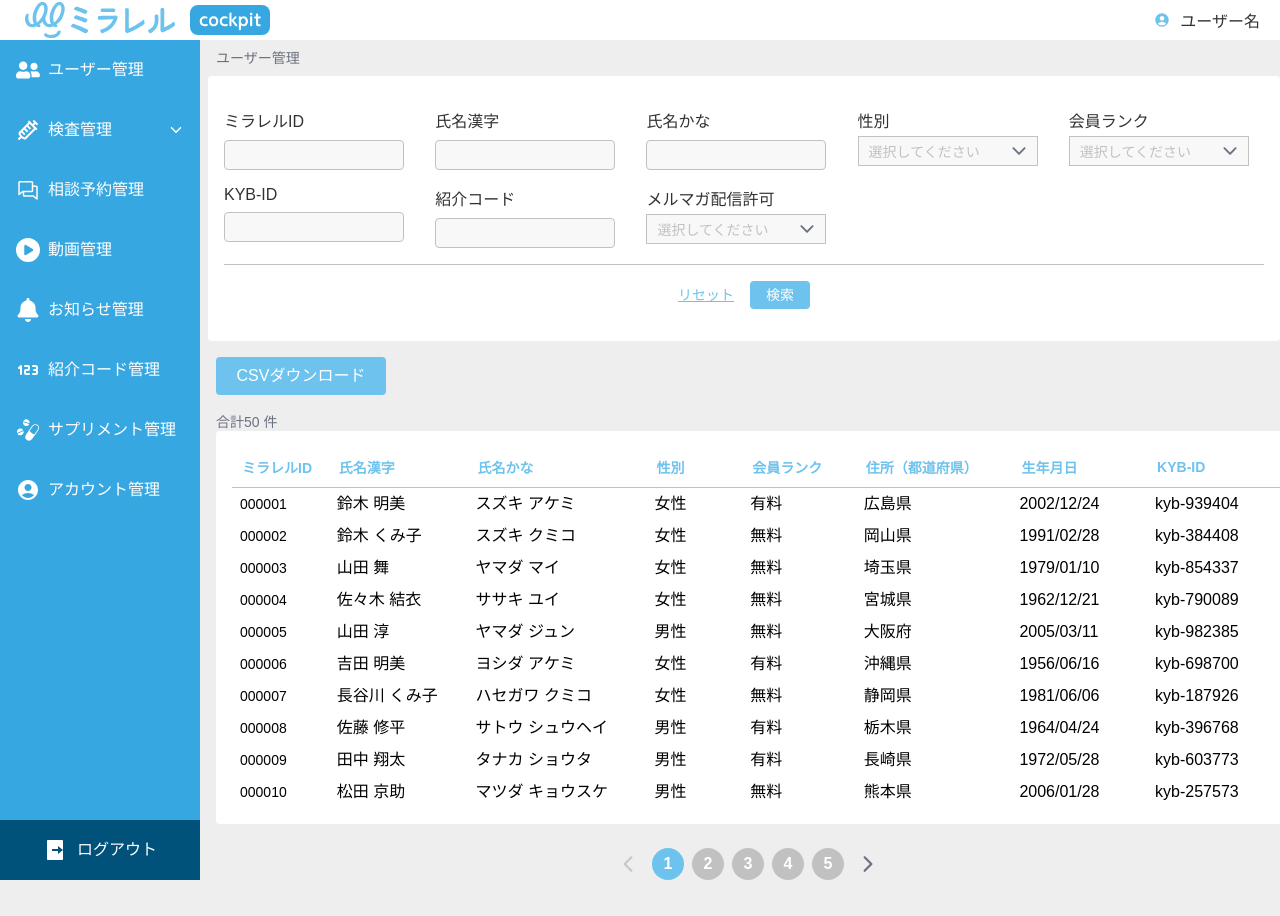
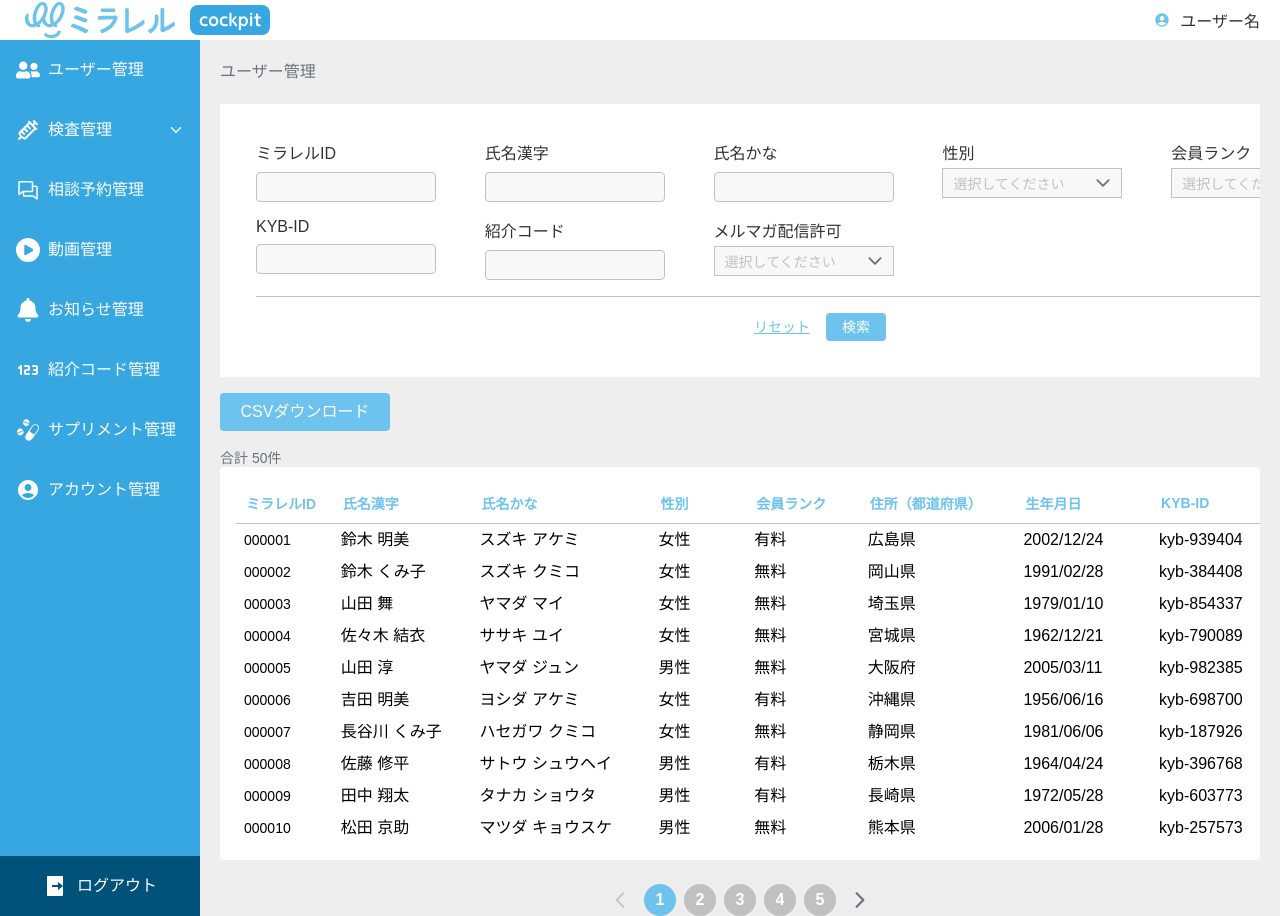
Before and after one commit to ymtakt/nextjs_sample, a Next.js app: page /user-management in a window 1280 px wide. Before the commit the page ends 880 px from the top, so only its background shows below. Built offline with nearby package versions, Linux system fonts and the light colour scheme.

Commit message:
fix:ユーザー管理画面の余白修正

```diff
--- a/src/app/(mypage)/(main)/user-management/page.tsx
+++ b/src/app/(mypage)/(main)/user-management/page.tsx
@@ -35,9 +35,12 @@ export default function UserManagement() {
   };
 
   return (
-    <div className="justify-center">
-      <UserSearchForm onSearch={handleSearch} onReset={handleReset} />
-      <div className="pl-4 pt-4 pb-2">
+    <div className="">
+      <p className="p-5 title-cp-medium text-cp-slate-gray">ユーザー管理</p>
+      <div className="px-5">
+        <UserSearchForm onSearch={handleSearch} onReset={handleReset} />
+      </div>
+      <div className="pl-5 py-4">
         <BaseButton
           onClick={() => setShowCSVDownloadModal(true)}
           text={"CSVダウンロード"}
@@ -59,10 +62,12 @@ export default function UserManagement() {
         />
       </div>
       {/* 件数表示 */}
-      <div className="body-cp-small text-cp-slate-gray text-left pl-4 pt-2">
-        合計{filteredUsers.length} 件
+      <div className="body-cp-small text-cp-slate-gray text-left pl-5">
+        合計 {filteredUsers.length}件
       </div>
-      <UserTable users={filteredUsers} />
+      <div className="px-5 ">
+        <UserTable users={filteredUsers} />
+      </div>
     </div>
   );
 }
--- a/src/components/general/Tables/UserManagement/index.tsx
+++ b/src/components/general/Tables/UserManagement/index.tsx
@@ -27,8 +27,8 @@ export default function UserTable({ users }: Props) {
   };
 
   return (
-    <div className="pl-4">
-      <div className="p-4 w-[1160px] h-full bg-cp-white overflow-x-auto mx-auto rounded">
+    <div className="">
+      <div className="p-4 h-full bg-cp-white overflow-x-auto mx-auto rounded">
         {/* --- テーブル部分 --- */}
         <table className="min-w-[1500px] w-full">
           <thead>
--- a/src/components/general/Tables/UserManagementSearch/index.tsx
+++ b/src/components/general/Tables/UserManagementSearch/index.tsx
@@ -69,9 +69,8 @@ export default function UserSearchForm({ onSearch, onReset }: Props) {
   };
 
   return (
-    <div className="pl-2 w-full max-w-[1160px] mx-auto text-sm">
-      <p className="p-2 title-cp-medium text-cp-slate-gray">ユーザー管理</p>
-      <div className="bg-cp-white rounded py-4">
+    <div className="p-5 overflow-x-scroll bg-cp-white text-sm">
+      <div className="w-full min-w-[1160px] rounded ">
         <div className="p-4 grid grid-cols-5 gap-4">
           <div>
             <TextBox
```
